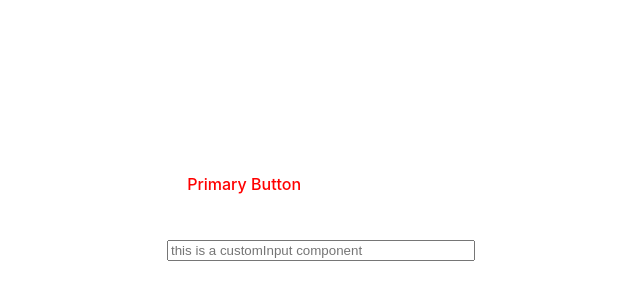
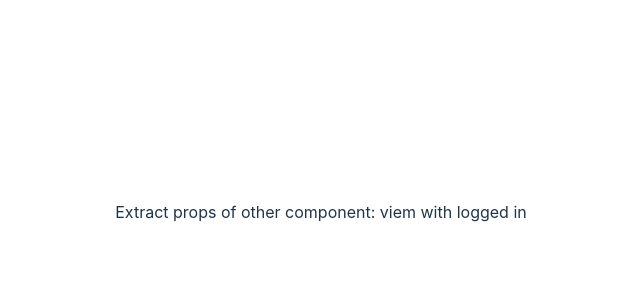
Before and after one commit to tvviem/vite-react-ts-learn, a React (Vite) app: page / in a window 1280 px wide. Shown: the part 188-488 px from the top of the page, without its empty margins (319-959 px from the left). Built offline with nearby package versions, Linux system fonts and the light colour scheme.

Commit message:
Extract props from another component

```diff
--- a/src/App.tsx
+++ b/src/App.tsx
@@ -1,26 +1,10 @@
 import './App.css';
-import { CustomButton } from './components/customhtmlelements/Button';
-import { CustomInput } from './components/customhtmlelements/Input';
+import { CustomComponent } from './components/customhtmlelements/CustomComponent';
 
 function App() {
   return (
     <div className="App">
-      <CustomButton
-        variant="primary"
-        style={{
-          color: 'red',
-          background: 'white',
-          marginBottom: '2rem',
-          display: 'block'
-        }}
-        onClick={() => console.log('Clicked')}
-      >
-        Primary Button
-      </CustomButton>
-      <CustomInput
-        placeholder={'this is a customInput component'}
-        style={{ width: '300px' }}
-      />
+      <CustomComponent name={'viem'} isLoggedIn />
     </div>
   );
 }
--- /dev/null
+++ b/src/components/customhtmlelements/CustomComponent.tsx
@@ -0,0 +1,11 @@
+import React from 'react';
+import { Greet } from '../Greet';
+
+export const CustomComponent = (props: React.ComponentProps<typeof Greet>) => {
+  return (
+    <div>
+      Extract props of other component: {props.name} with{' '}
+      {props.isLoggedIn ? ' logged in ' : ' offline'}
+    </div>
+  );
+};
```
